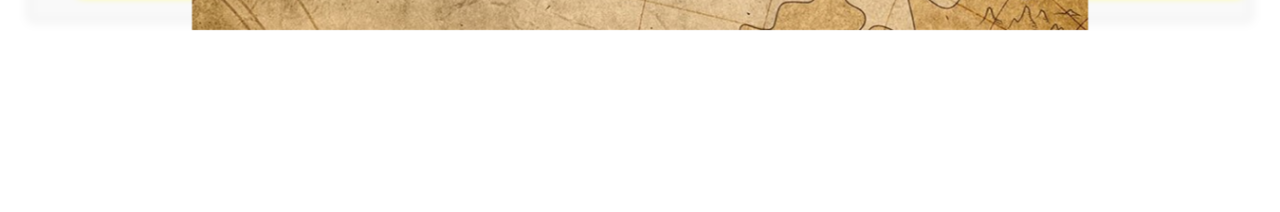
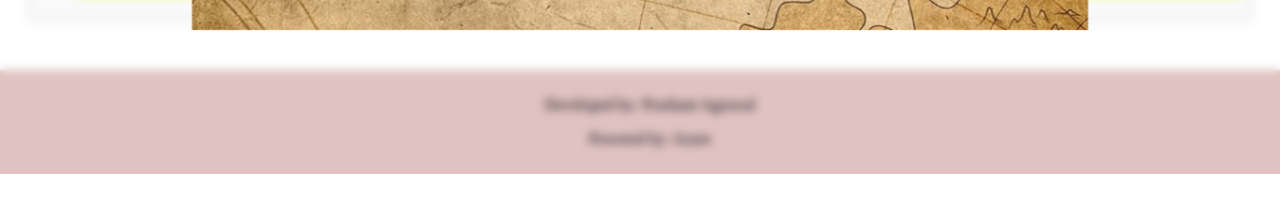
Before and after one commit to prasnitt/angular-treasurehunt-ui, an Angular app: page / in a window 1280 px wide. Shown: the part 626-838 px from the top of the page. Before the commit the page ends 800 px from the top, so only its background shows below. Built offline with nearby package versions, Linux system fonts and the light colour scheme; no server answers.

Commit message:
add footer

```diff
--- a/src/app/dashboard/dashboard.component.css
+++ b/src/app/dashboard/dashboard.component.css
@@ -1,6 +1,7 @@
 .dashboard {
     padding: 20px;
     z-index: 1;
+    min-height: 100vh; /* Ensures the container takes up at least the full viewport height */
   }
 
   .top-image-overlay {
@@ -124,3 +125,13 @@
     background-color: red;
     color: white;
   }
+
+  .developer-footer {
+    position: absolute;
+    bottom: 0;
+    left: 0;
+    width: 100%;
+    background-color: #e0c2c2;
+    padding: 10px;
+    text-align: center;
+  }
--- a/src/app/dashboard/dashboard.component.html
+++ b/src/app/dashboard/dashboard.component.html
@@ -40,4 +40,10 @@
       </ul>
     </div>
   </div>
+
+  <footer class="developer-footer">
+    <p>Developed by: Prashant Agrawal</p>
+    <p>Powered by: Azure</p>
+  </footer>
+
 </div>
```
